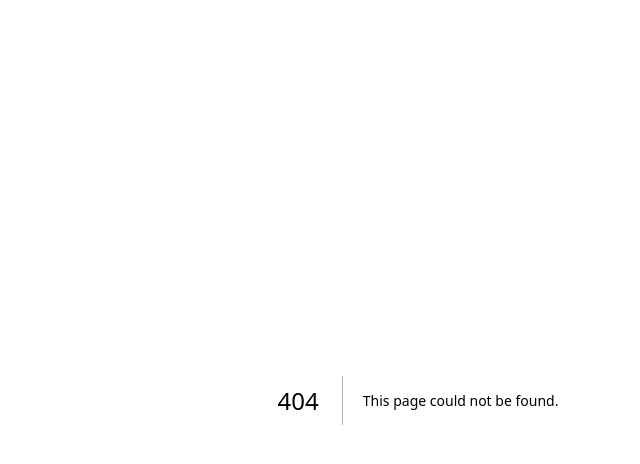
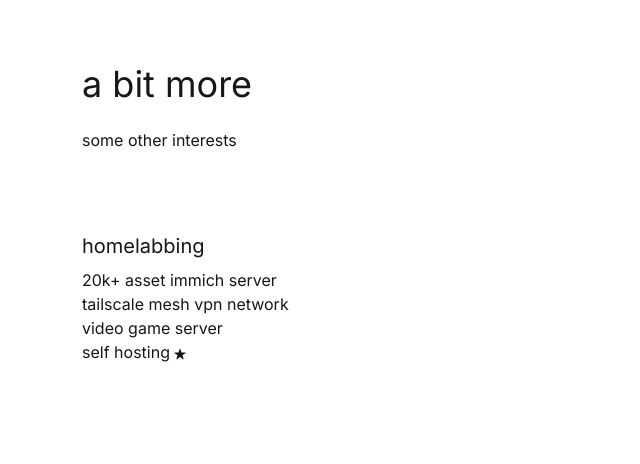
Before and after one commit to 2concrete/portfolio, a Next.js app: page /more in a window 1280 px wide. Before the commit this address had no page. Shown: the top 464 px of the page, without its empty margins (222-862 px from the left). Built offline with nearby package versions, Linux system fonts and the light colour scheme; no server answers.

Commit message:
added 'a bit more' page and added first section

```diff
--- /dev/null
+++ b/app/more/page.tsx
@@ -0,0 +1,68 @@
+"use client";
+
+import { Analytics } from "@vercel/analytics/next";
+import RandomCat from "../components/RandomCat";
+import { motion } from "motion/react";
+import { IoStar } from "react-icons/io5";
+import { useEffect, useState } from "react";
+
+const More = () => {
+  const [shake, setShake] = useState(false);
+
+  useEffect(() => {
+    const interval = setInterval(
+      () => {
+        setShake(true);
+        setTimeout(() => setShake(false), 600);
+      },
+      Math.random() * 10000 + 2000,
+    );
+
+    return () => clearInterval(interval);
+  }, []);
+  return (
+    <>
+      <main className="scrollbar-hide mb-4 lg:mb-13lg:w-2xl md:w-2xl sm:w-xl w-sm mx-auto mt-16 font-[Inter] flex flex-col gap-20">
+        <div className="flex justify-between">
+          <div className="flex flex-col">
+            <p className="text-4xl">a bit more</p>
+            <br />
+            <p>some other interests</p>
+          </div>
+          <RandomCat />
+        </div>
+
+        <div>
+          <p className="text-xl mb-2">homelabbing</p>
+          <p>20k+ asset immich server</p>
+          <p>tailscale mesh vpn network</p>
+          <p>video game server</p>
+          <p className="flex gap-1">
+            self hosting
+            <a
+              className="relative hover:opacity-60 transition-all duration-400 top-2"
+              href={"https://concrete.seagull-little.ts.net/"}
+            >
+              <motion.div
+                animate={
+                  shake
+                    ? {
+                        rotate: [0, -15, 15, -15, 0],
+                        opacity: [1, 0.7, 1, 0.7, 1],
+                      }
+                    : { rotate: 0, opacity: 1 }
+                }
+                transition={{ duration: 0.4 }}
+              >
+                <IoStar size={12} />
+              </motion.div>
+            </a>
+          </p>
+        </div>
+      </main>
+      <Analytics />
+    </>
+  );
+};
+
+export default More;
```
